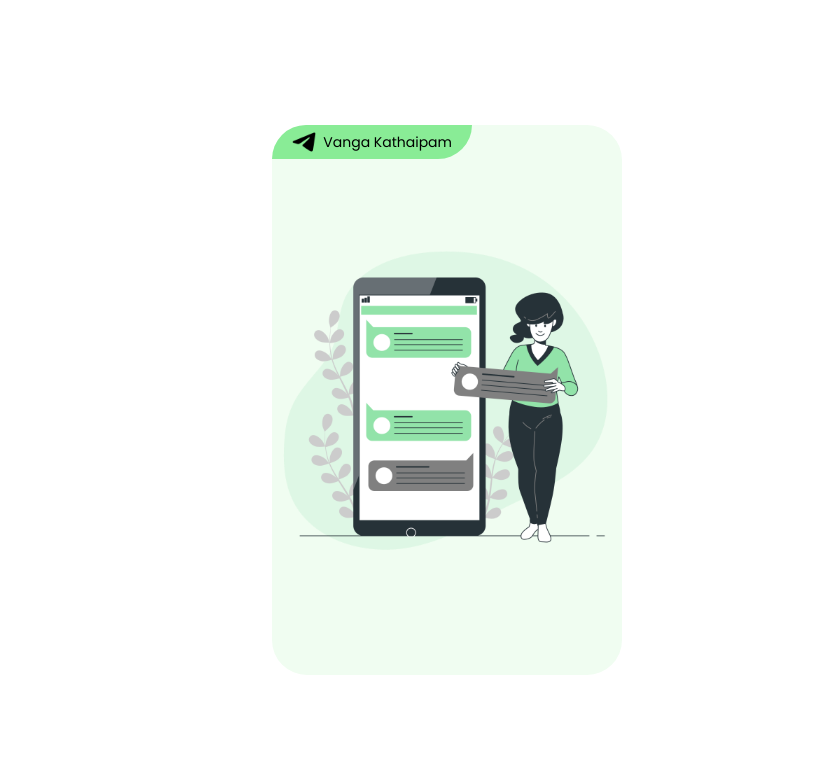
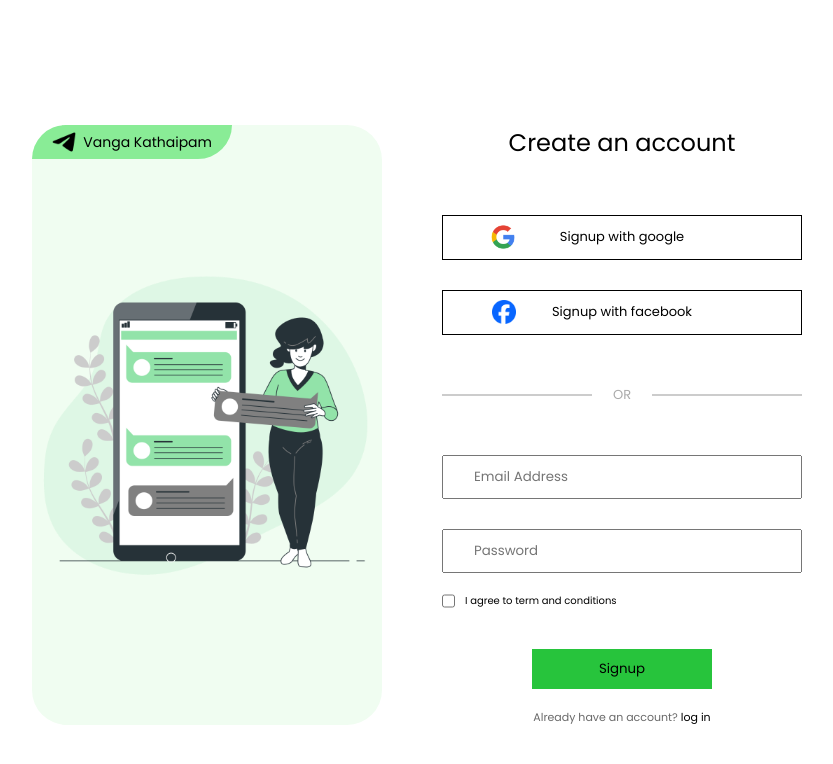
Before and after one commit to harishihan-c/Real-Time-Chat-App, a React (Vite) app: page / in a window 1280 px wide. Shown: the top 764 px of the page, without its empty margins (193-1026 px from the left). Built offline with nearby package versions, Linux system fonts and the light colour scheme.

Commit message:
Signup page Login for desktop design fully completed

```diff
--- a/src/Pages/Login/Login.css
+++ b/src/Pages/Login/Login.css
@@ -1,22 +1,20 @@
-
-
 .signup{
     width: 100%;
     height: 100vh;
     display: flex;
     justify-content: center;
     align-items: center;
-
 }
 
 .background{
     width: 350px;
-    height: 550px;
+    height: 600px;
     border-radius: 35px;
     background-color: #F0FDF1;
     display: flex;
     align-items: center;
     position: relative;
+    margin-top: 50px;
 }
 
 .background img{
@@ -45,3 +43,116 @@
 .logo img{
     width: 24px;
 }
+
+.form-section{
+    display: flex;
+    flex-direction: column;
+    width: 480px;
+    min-height: 550px;
+    margin-top: 50px;
+    padding: 20px 60px;
+}
+
+.form-section h2{
+    margin-bottom: 55px;
+    text-align: center;
+    font-weight: 400;
+}
+
+.form-section .google,
+.form-section .facebook{
+    height: 45px;
+    margin-bottom: 30px;
+    position: relative;
+}
+
+.form-section .google button,
+.form-section .facebook button{
+    width: 100%;
+    padding: 10px 30px;
+    height: 100%;
+    background-color: white;
+    border: 1px solid black;
+    font-size: 13px;
+}
+
+.form-section .google button:hover,
+.form-section .facebook button:hover{
+    cursor: pointer;
+}
+
+.form-section .google img{
+    width: 38px;
+    height: 38px;
+    position: absolute;
+    top: 50%;
+    transform: translateY(-50%);
+    left: 42px;
+}
+.form-section .facebook img {
+    width: 24px;
+    height: 24px;
+    position: absolute;
+    top: 50%;
+    transform: translateY(-50%);
+    left: 50px;
+}
+
+.email-input,
+.password-input{
+    margin-top: 30px;
+    padding:10px 30px;
+}
+
+.term{
+    display: flex;
+    margin-top: 20px;
+    font-size: 10px;
+    gap: 10px;
+}
+
+.signup-button{
+    margin: 40px auto 20px;
+    height: 40px;
+    width: 50%;
+    background-color: #27C43C;
+    outline: none;
+    border: none;
+    cursor: pointer;
+}
+
+.login-text{
+    font-size: 11px;
+    text-align: center;
+    color: dimgrey;
+}
+
+.login-text a{
+    text-decoration: none;
+    color: black;
+}
+
+.or-box{
+    display: flex;
+    width: 100%;
+    justify-content: space-between;
+    align-items: center;
+    margin: 20px 0 20px;
+}
+
+.or-box .left{
+    width: 150px;
+    height: 2px;
+    background-color: #cccccc;
+}
+
+.or-box .right{
+    width: 150px;
+    height: 2px;
+    background-color: #cccccc;
+}
+
+.or-box span{
+    color: #AAAAAA;
+    font-size: 13px;
+}
--- a/src/Pages/Login/Login.jsx
+++ b/src/Pages/Login/Login.jsx
@@ -14,25 +14,35 @@ const Login = () => {
 
                 <img className="img-background" src={assets.background}/>
             </div>
-           {/* <div className="form-section">*/}
-           {/*     <h2> Create an account</h2>*/}
-           {/*     <div className="google">*/}
-           {/*         <img />*/}
-           {/*         <input placeholder="Signup with google" />*/}
-           {/*     </div>*/}
-           {/*     <div className="facebook">*/}
-           {/*         <img />*/}
-           {/*         <input placeholder="Signup with facebook" />*/}
-           {/*     </div>*/}
 
-           {/*     <input placeholder="Email Address" />*/}
-           {/*     <input placeholder="Password" />*/}
-           {/*     <input type="radio" id="correct" />*/}
-           {/*     <label for="correct" > I agree to term and conditions </label>*/}
-           {/*     <button className="button"> Signup</button>*/}
-           {/*     <p>Already have an account log in</p>*/}
 
-           {/*</div>*/}
+            <div className="form-section">
+                <h2> Create an account</h2>
+                <div className="google">
+                    <img src={assets.google}/>
+                    <button> Signup with google</button>
+                </div>
+                <div className="facebook">
+                    <img src={assets.facebook}/>
+                    <button> Signup with facebook</button>
+                </div>
+
+                <div className="or-box">
+                    <div className="left"></div>
+                    <span>OR</span>
+                    <div className="right"></div>
+                </div>
+
+                <input placeholder="Email Address" className="email-input"/>
+                <input placeholder="Password" className="password-input" />
+                <div className="term">
+                    <input type="checkbox" id="correct" />
+                    <label htmlFor="correct" > I agree to term and conditions </label>
+                </div>
+                <button className="signup-button"> Signup</button>
+                <p className="login-text">Already have an account? <a href="#">log in</a> </p>
+
+           </div>
         </div>
     )
 }
```
